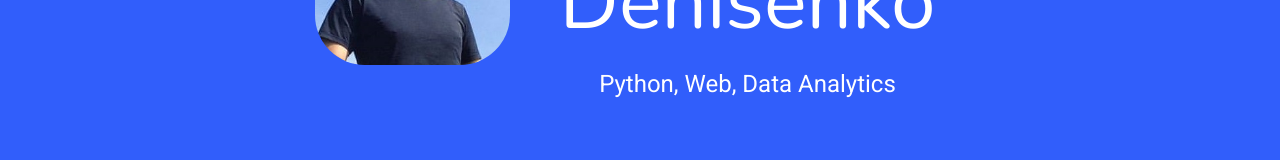
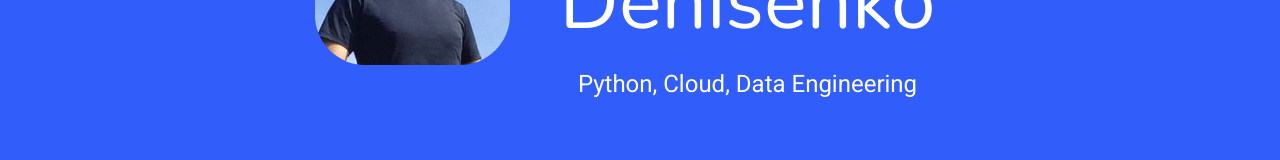
Before and after one commit to stereowind/stereowind.github.io, a plain HTML site: page index.html in a window 1280 px wide. Shown: the part 210-370 px from the top of the page. Drawn offline with nearby package versions, Linux system fonts and the light colour scheme.

Commit message:
slight update

```diff
--- a/index.html
+++ b/index.html
@@ -20,7 +20,7 @@
             <img class="profile-img col-narrow" src="images/photo.jpg" alt="Kirill Denisenko">
             <div class="col-wide">
                 <h1>Kirill Denisenko</h1>
-                <p id="descr">Python, Web, Data Analytics</p>
+                <p id="descr">Python, Cloud, Data Engineering</p>
             </div>
         </div>
     </header>
```
